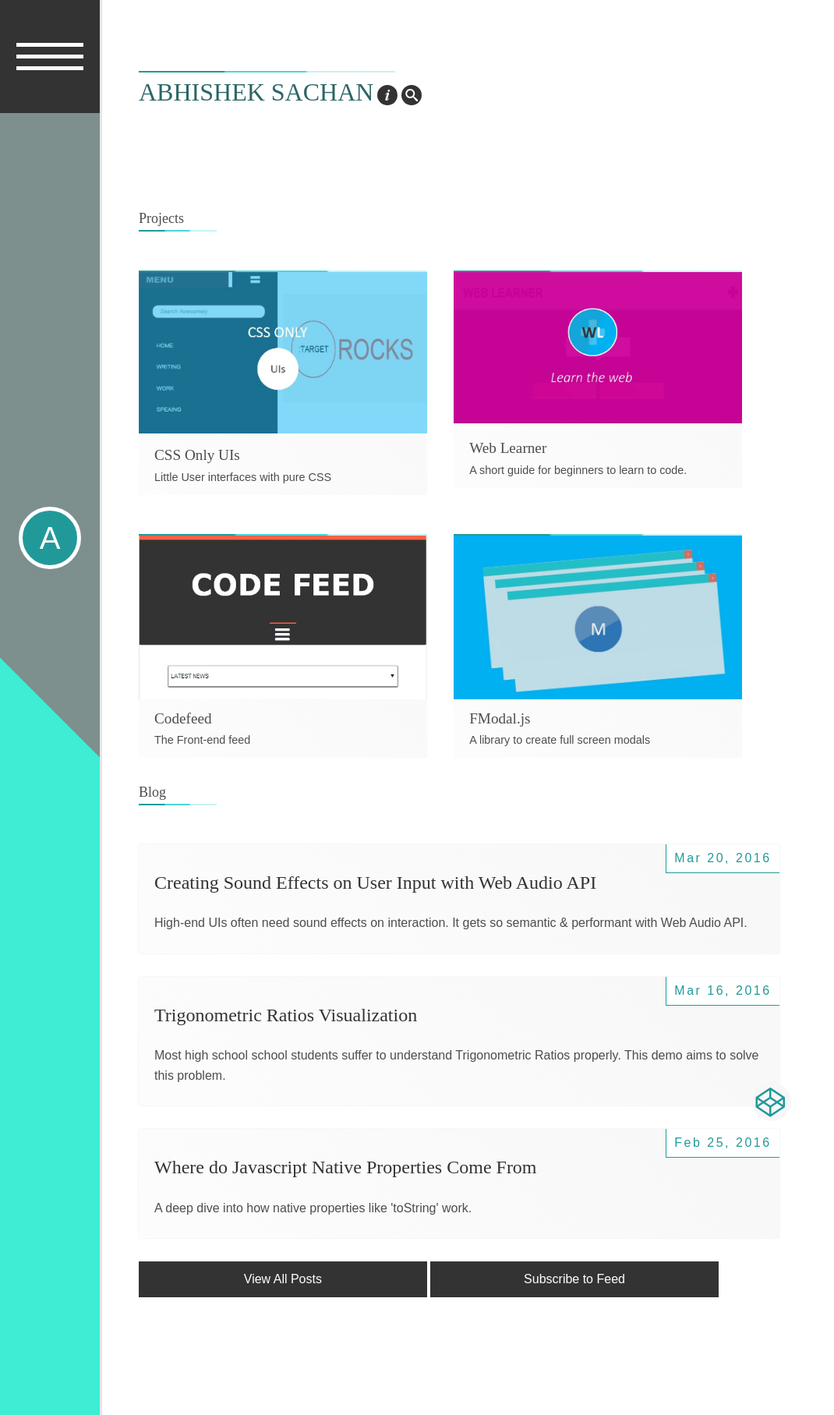
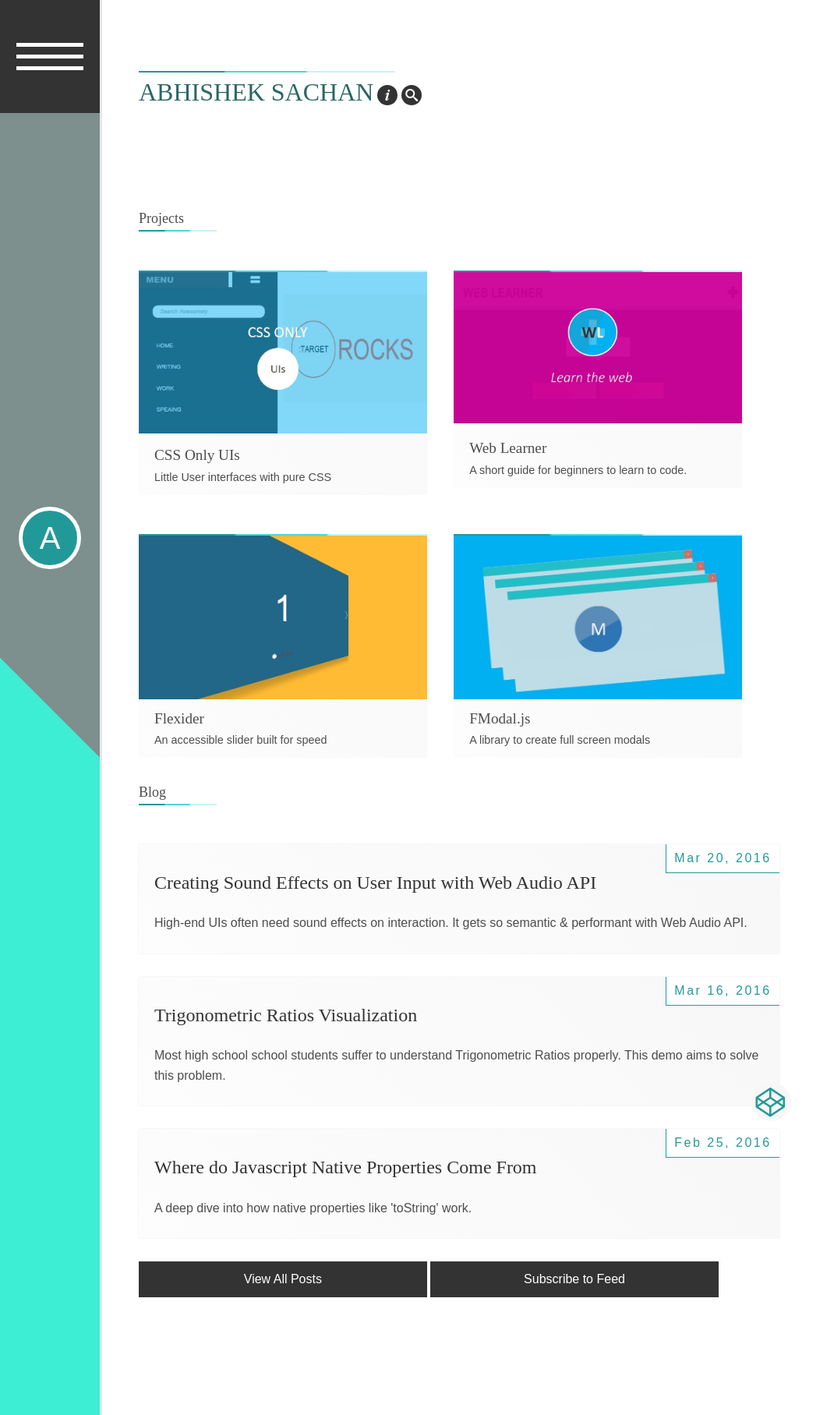
Before and after one commit to abhisack/abhisack.github.io, a Jekyll site: the page built from index.html, in a window 1280 px wide. Shown: the whole page at 78% size, without its empty margins (0-1070 px from the left). Built offline with Jekyll 4.4.1, drawn with Linux system fonts in a browser that asks for light colours; some web fonts are replaced.

Commit message:
add flexider

```diff
--- a/_includes/portfolio.html
+++ b/_includes/portfolio.html
@@ -29,15 +29,15 @@
        </a>
 
 
-       <a href="/project/code-feed/">
+       <a href="http://abhisack.github.io/flexider">
        <div class="project">
            <figure>
-               <img src="/img/code-feed.jpg">
+               <img src="/img/flexider.jpg">
                <figcaption></figcaption>
            </figure>
           <section>
-           <h3>Codefeed</h3>
-           <p>The Front-end feed</p>
+           <h3>Flexider</h3>
+           <p>An accessible slider built for speed</p>
                </section>
        </div>
        </a>
```
